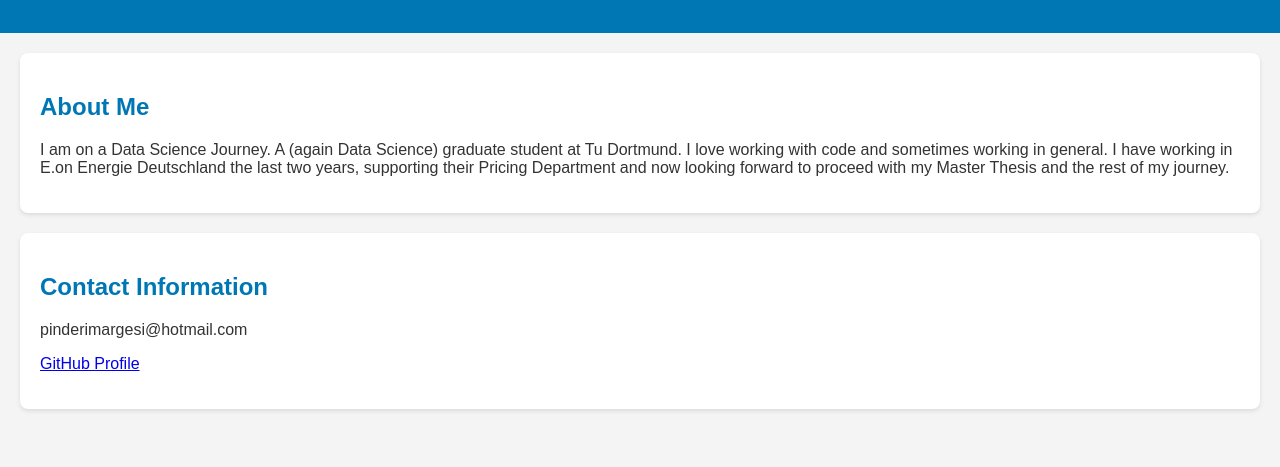
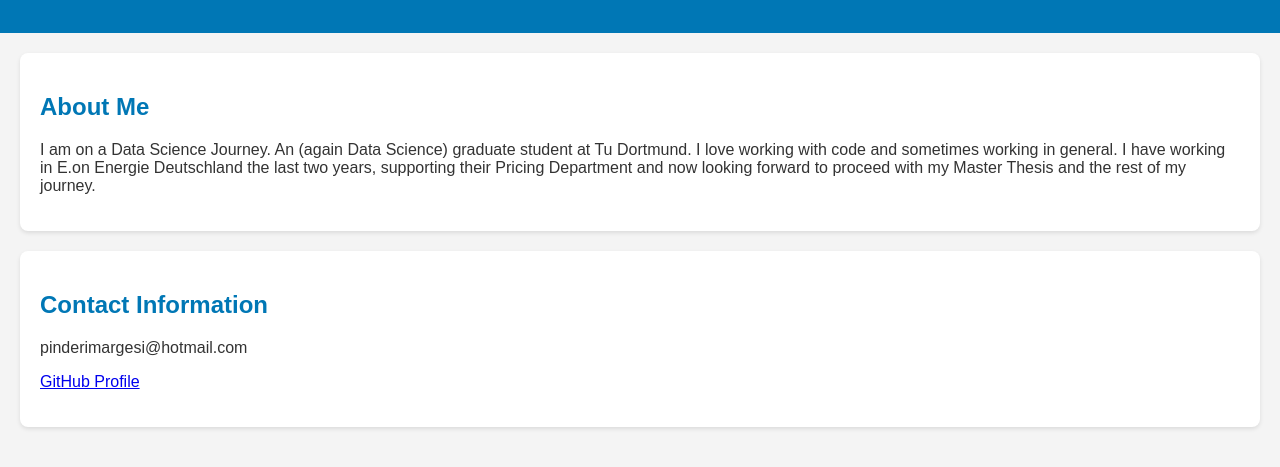
Before and after one commit to Margesi/Margesi.github.io, a plain HTML site: page index.html in a window 1280 px wide. Shown: the part 291-758 px from the top of the page. Drawn offline with Linux system fonts and the light colour scheme.

Commit message:
Update index.html
grammmar

```diff
--- a/index.html
+++ b/index.html
@@ -44,7 +44,7 @@
 
     <section>
         <h2>About Me</h2>
-        <p>I am on a Data Science Journey. A (again Data Science) graduate student at Tu Dortmund. I love working with code and sometimes working in general.
+        <p>I am on a Data Science Journey. An (again Data Science) graduate student at Tu Dortmund. I love working with code and sometimes working in general.
             I have working in E.on Energie Deutschland the last two years, supporting their Pricing Department and now looking forward to proceed
             with my Master Thesis and the rest of my journey.
         </p>
```
